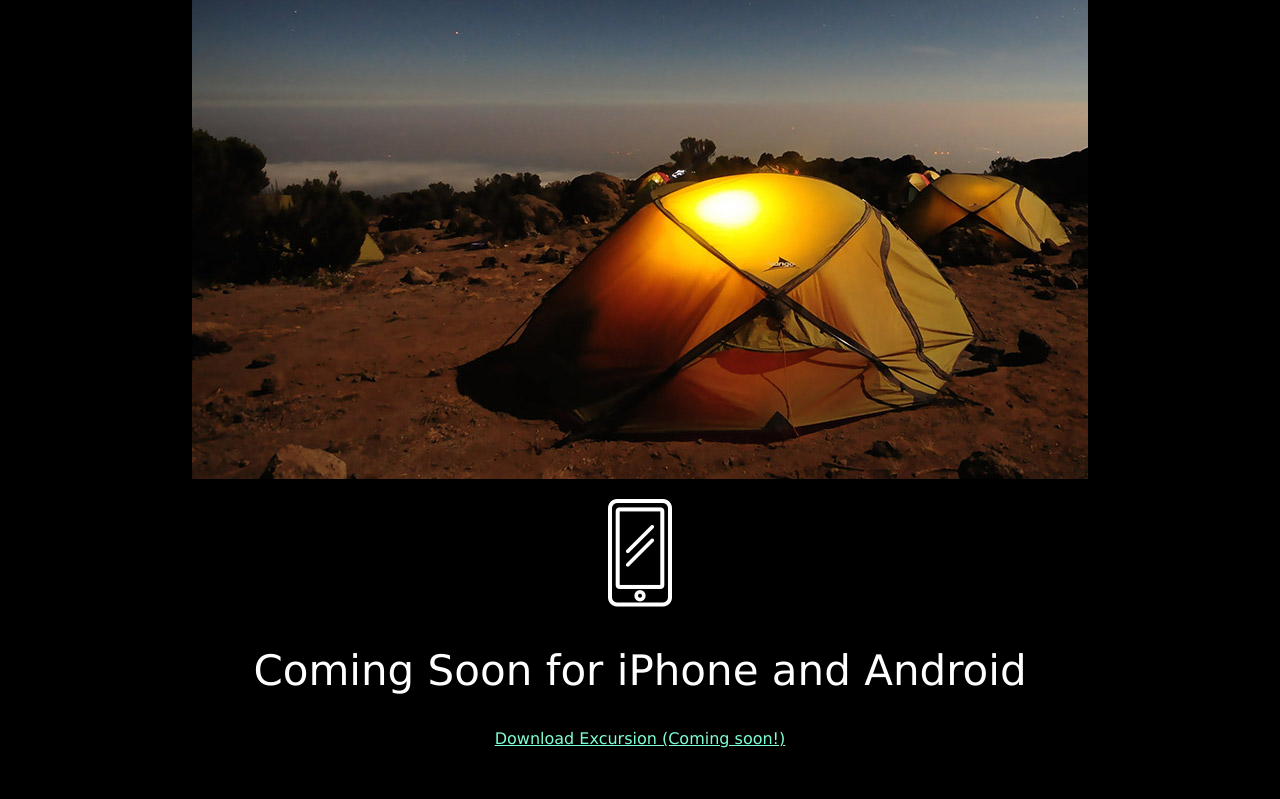
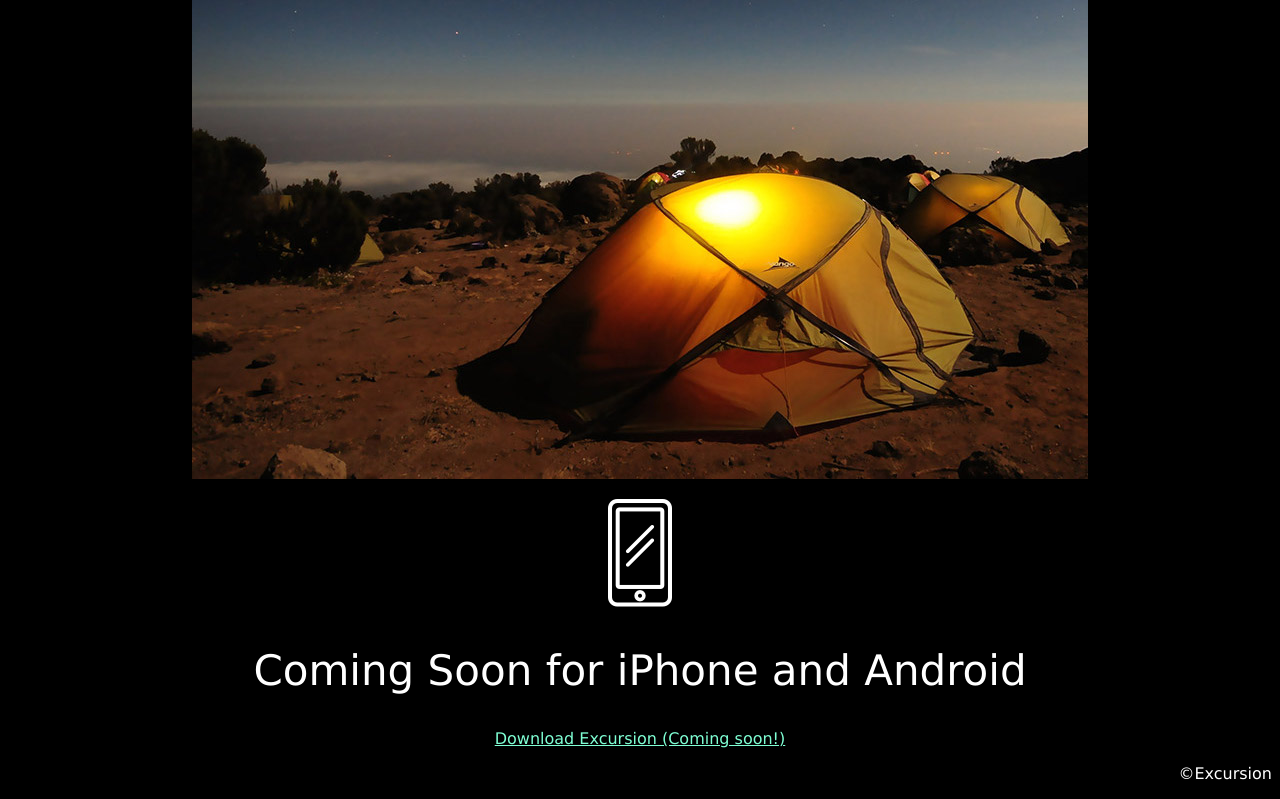
Before and after one commit to AdeebDoliie/excursion, a plain HTML site: page index.html in a window 1280 px wide. Shown: the part 526-1325 px from the top of the page. Drawn offline with Linux system fonts and the light colour scheme.

Commit message:
Footer added

```diff
--- a/index.html
+++ b/index.html
@@ -7,6 +7,7 @@
   <body>
     <h1>Discover hidden places in the world around you</h1>
     <a href="">Download Excursion (Coming soon!)</a>
+
     <p>
       <video autoplay="" muted="" loop="">
         <source src="./resources/videos/excursion.mp4" type="video/mp4">
@@ -15,15 +16,17 @@
 
     <h2>Your personal travel guide</h2>
     <h3>Excursion remembers places you like, and recommends new points of interest around you.</h3>
+
     <p>
       <img src="./resources/images/camp.jpg" />
     </p>
+
     <p>
       <img src="./resources/images/phone.png" />
     </p>
 
     <h2>Coming Soon for iPhone and Android</h2>
     <a href="">Download Excursion (Coming soon!)</a>
-    <p>&copy;Excursion</p>
+    <p class="footer">&copy;Excursion</p>
   </body>
 </html>
--- a/resources/css/style.css
+++ b/resources/css/style.css
@@ -28,3 +28,8 @@ h3 {
   font-size: 21px;
   color: Gray;
 }
+
+.footer {
+  color: white;
+  text-align: right;
+}
```
